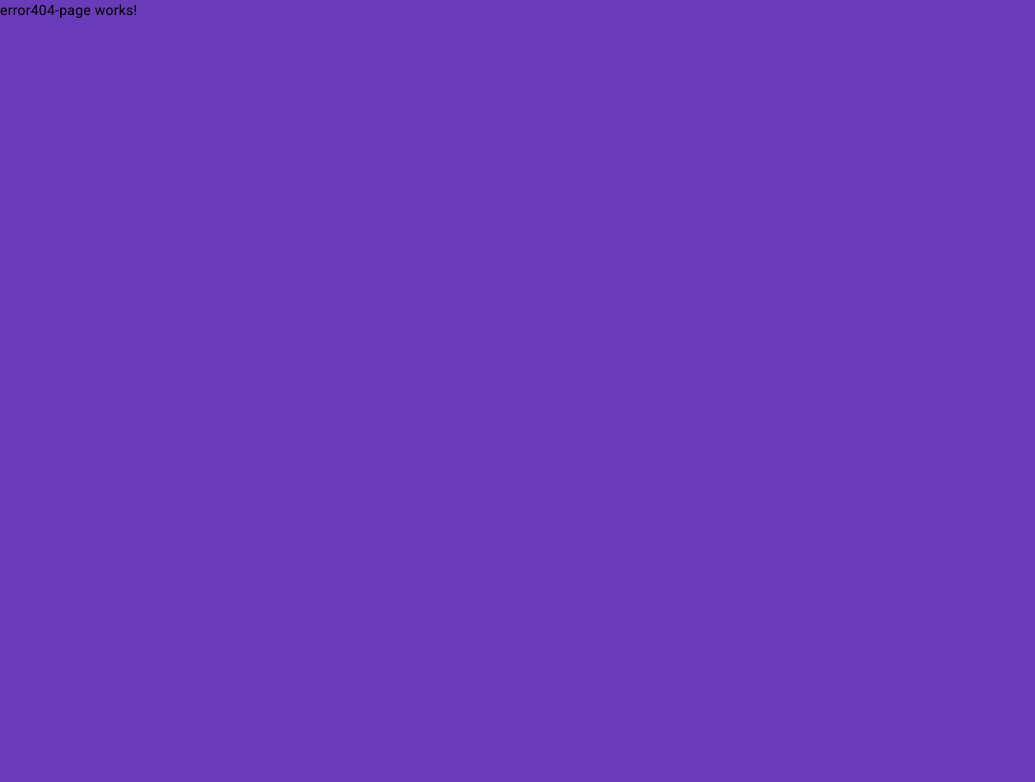
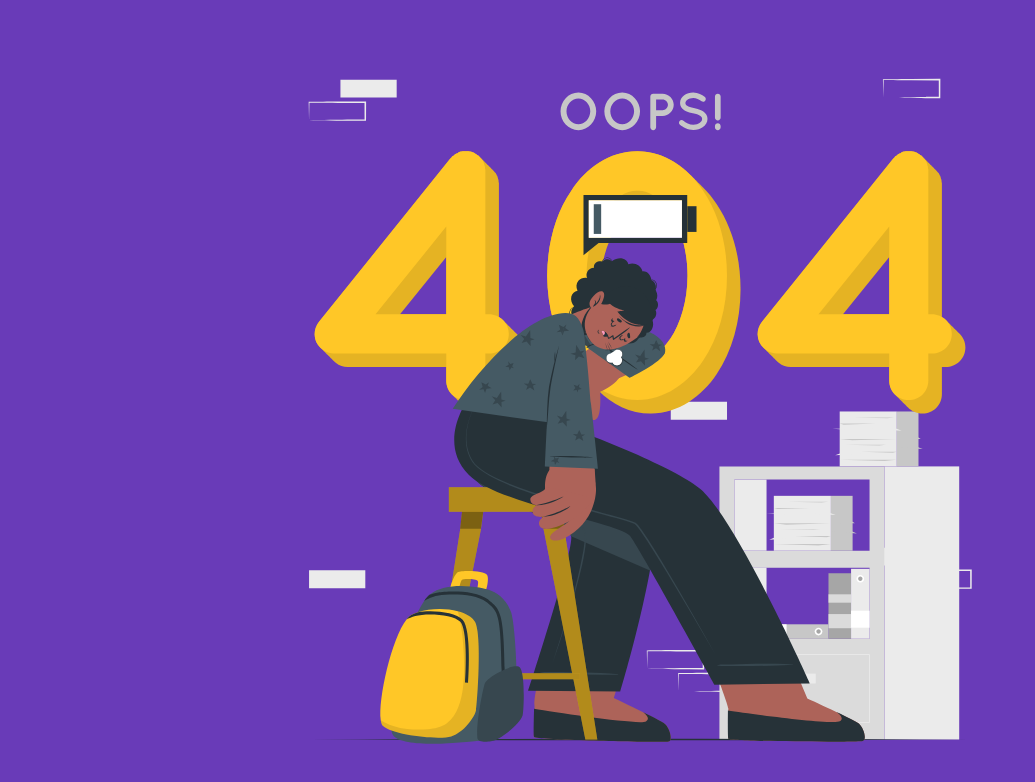
Before and after one commit to sava4632/todo-list-angular, an Angular app: page /404 in a window 1280 px wide. Shown: the top 782 px of the page, without its empty margins (0-1035 px from the left). Built offline with nearby package versions, Linux system fonts and the light colour scheme.

Commit message:
Start and create board layout.

```diff
--- a/src/app/auth/layouts/auth-layout-page/auth-layout-page.component.ts
+++ b/src/app/auth/layouts/auth-layout-page/auth-layout-page.component.ts
@@ -49,10 +49,8 @@ export class AuthLayoutPageComponent implements OnInit {
 
   goRegister() {
     this.router.navigate(['auth/register']);
-    //this.setRegisterState();
   }
   goLogin() {
     this.router.navigate(['auth/login']);
-    //this.setLoginState();
   }
 }
--- a/src/app/shared/components/error404-page/error404-page.component.css
+++ b/src/app/shared/components/error404-page/error404-page.component.css
@@ -0,0 +1,8 @@
+.container {
+  width: 100vw;
+  height: 100vh;
+  background-image: url('/assets/images/404.svg');
+  background-size: contain;
+  background-position: center;
+  background-repeat: no-repeat;
+}
--- a/src/app/shared/components/error404-page/error404-page.component.html
+++ b/src/app/shared/components/error404-page/error404-page.component.html
@@ -1 +1,3 @@
-<p>error404-page works!</p>
+<div class="container">
+
+</div>
--- /dev/null
+++ b/src/app/tasks/layouts/dashboard-layout/dashboard-layout.component.css
@@ -0,0 +1,10 @@
+mat-sidenav-container {
+  background: white;
+}
+
+mat-sidenav{
+  background-color: #693bb8;
+}
+.spacer {
+  flex: 1 1 auto;
+}
--- /dev/null
+++ b/src/app/tasks/layouts/dashboard-layout/dashboard-layout.component.html
@@ -0,0 +1,35 @@
+<mat-sidenav-container fullscreen>
+  <mat-sidenav #sidenav mode="over" opened [ngStyle]="{ width: '250px' }">
+    <!-- <mat-toolbar color="primary">
+      <button   mat-icon-button class="example-icon"  aria-label="Example icon-button with menu icon" (click)="sidenav.toggle()">
+        <mat-icon>menu</mat-icon>
+      </button>
+      <span></span>
+      <span class="spacer"></span>
+    </mat-toolbar> -->
+
+    <mat-nav-list>
+      <mat-list-item (click)="sidenav.toggle()">
+
+      </mat-list-item>
+    </mat-nav-list>
+  </mat-sidenav>
+
+  <!-- Toolbar principal -->
+  <mat-toolbar color="primary">
+    <button mat-icon-button (click)="sidenav.toggle()">
+      <mat-icon>menu</mat-icon>
+    </button>
+    <span>Dashboard</span>
+
+    <span class="spacer"></span>
+
+    <button mat-icon-button>
+      <mat-icon [ngStyle]="{ color: 'red'}">logout</mat-icon>
+    </button>
+  </mat-toolbar>
+
+  <div class="container p-2">
+    <router-outlet></router-outlet>
+  </div>
+</mat-sidenav-container>
--- /dev/null
+++ b/src/app/tasks/pages/tasks-page/tasks-page.component.html
@@ -0,0 +1 @@
+<p>tasks-page works!</p>
--- a/src/app/tasks/tasks-routing.module.ts
+++ b/src/app/tasks/tasks-routing.module.ts
@@ -1,7 +1,18 @@
 import { NgModule } from '@angular/core';
 import { RouterModule, Routes } from '@angular/router';
+import { DashboardLayoutComponent } from './layouts/dashboard-layout/dashboard-layout.component';
+import { TasksPageComponent } from './pages/tasks-page/tasks-page.component';
 
-const routes: Routes = [];
+const routes: Routes = [
+  {
+    path: '',
+    component: DashboardLayoutComponent,
+    children: [
+      { path: 'dashboard', component: TasksPageComponent },
+      { path: '**', redirectTo: 'dashboard' }
+    ]
+  }
+];
 
 @NgModule({
   imports: [RouterModule.forChild(routes)],
```
Also changed, not shown: src/app/tasks/layouts/dashboard-layout/dashboard-layout.component.ts (added, +10 -0 lines), src/app/tasks/material/material.module.ts (added, +18 -0 lines), src/app/tasks/pages/tasks-page/tasks-page.component.ts (added, +10 -0 lines), src/app/tasks/tasks.module.ts (+9 -2 lines), src/app/tasks/pages/tasks-page/tasks-page.component.css (added), src/assets/images/404.svg (added).
